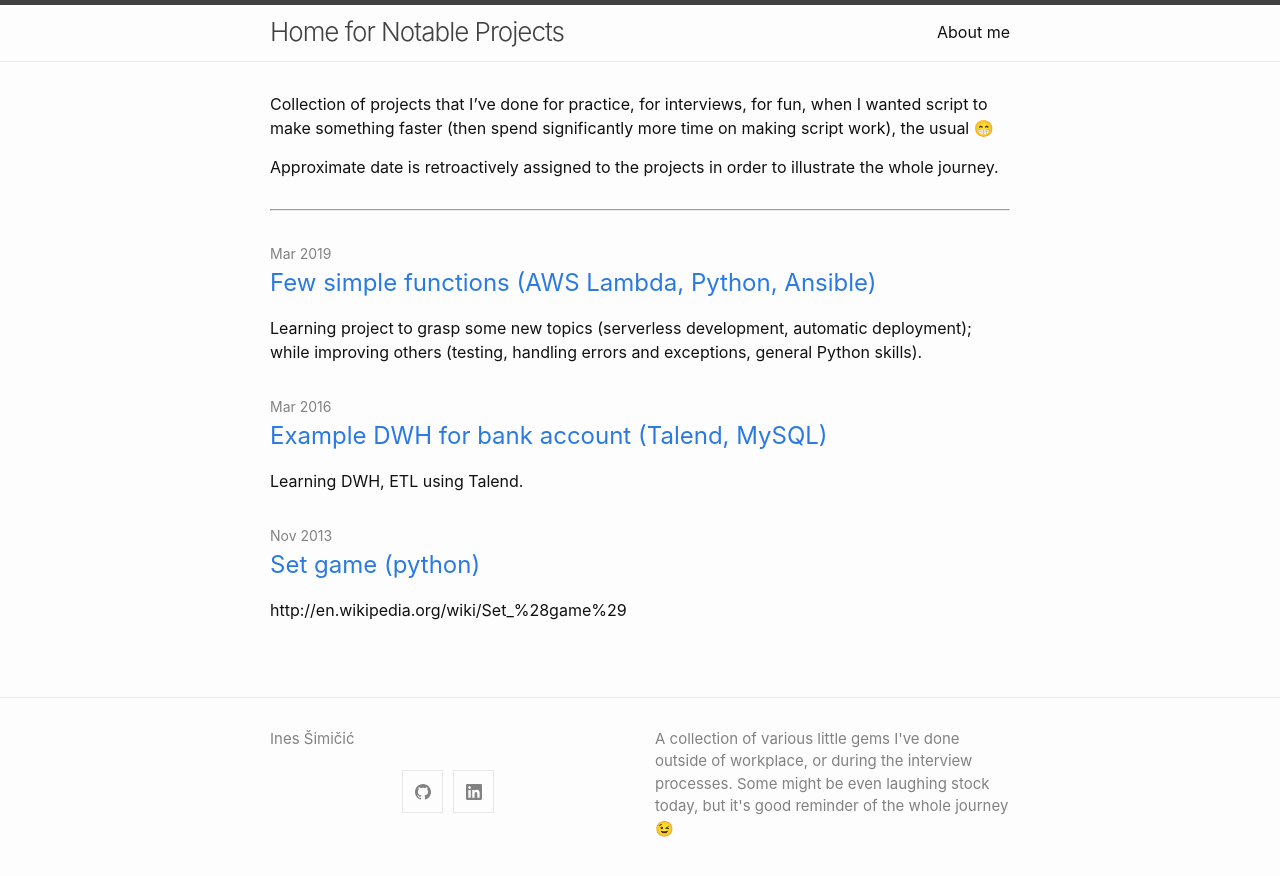
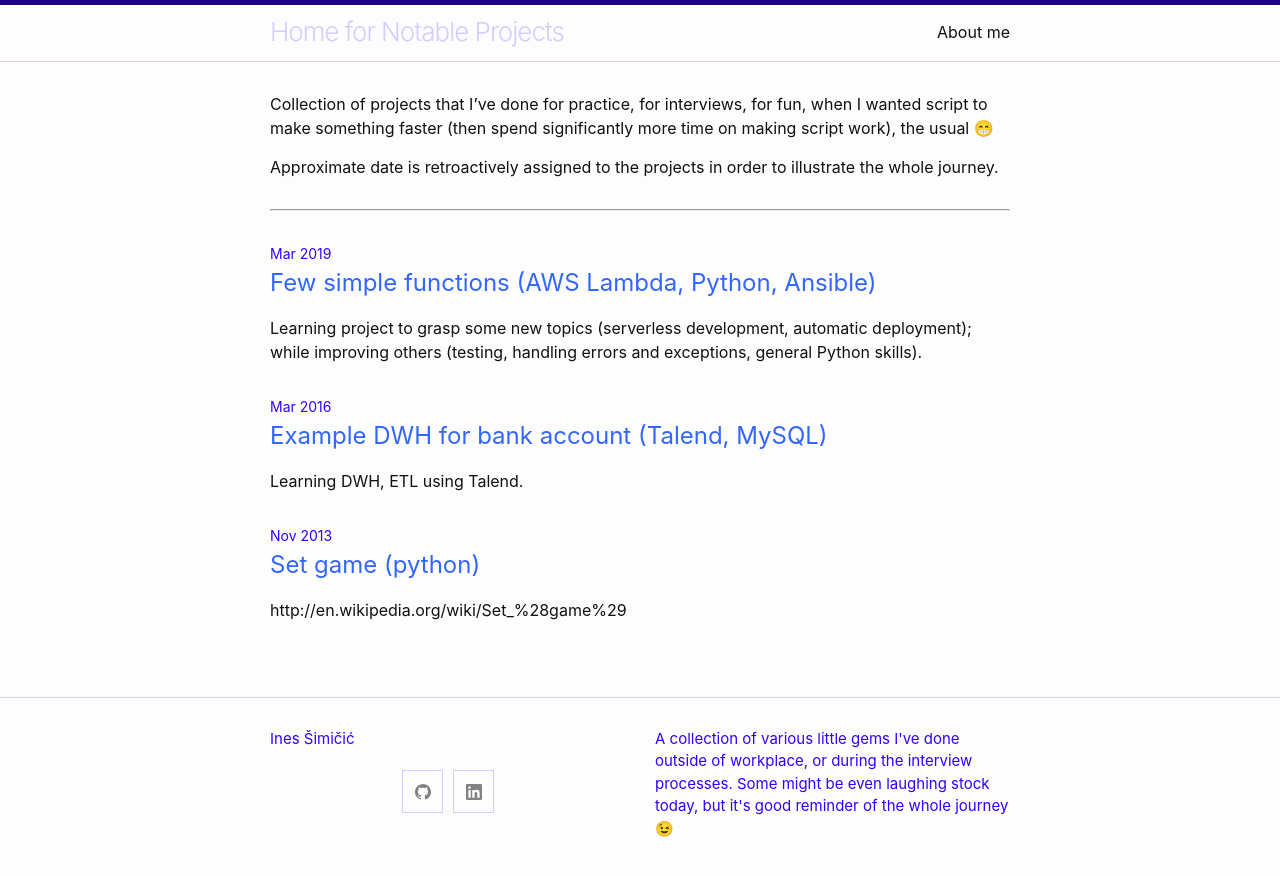
Before and after one commit to inesucrvenom/inesucrvenom.github.io, a Jekyll site: the page built from index.md, in a window 1280 px wide. Shown: the top 876 px of the page. Built offline with Jekyll 4.4.1, drawn with Linux system fonts in a browser that asks for light colours; emoji names are drawn with the system emoji font; the list of posts is cut into pages by our own code.

Commit message:
add skin mine

```diff
--- a/_config.yml
+++ b/_config.yml
@@ -43,6 +43,8 @@
     github: inesucrvenom
     linkedin: inessimicic
 
+  skin:
+    mine
 
 header_pages:
   - about.md
--- /dev/null
+++ b/_sass/minima/skins/mine.scss
@@ -0,0 +1,91 @@
+@charset "utf-8";
+
+$brand-color:           #3300FF !default;
+$brand-color-light:     lighten($brand-color, 40%) !default;
+$brand-color-dark:      darken($brand-color, 25%) !default;
+
+$site-title-color:      $brand-color-light !default;
+
+$text-color:            #111111 !default;
+$background-color:      #fdfdfd !default;
+$code-background-color: #eeeeff !default;
+
+$link-base-color:       #3366FF !default;
+$link-visited-color:    darken($link-base-color, 15%) !default;
+$link-hover-color:      $text-color !default;
+
+$border-color-01:       $brand-color-light !default;
+$border-color-02:       lighten($brand-color, 35%) !default;
+$border-color-03:       $brand-color-dark !default;
+
+$table-text-color:      lighten($text-color, 18%) !default;
+$table-zebra-color:     lighten($brand-color, 46%) !default;
+$table-header-bg-color: lighten($brand-color, 43%) !default;
+$table-header-border:   lighten($brand-color, 37%) !default;
+$table-border-color:    $border-color-01 !default;
+
+
+// Syntax highlighting styles should be adjusted appropriately for every "skin"
+// ----------------------------------------------------------------------------
+
+.highlight {
+  .c     { color: #998; font-style: italic } // Comment
+  .err   { color: #a61717; background-color: #e3d2d2 } // Error
+  .k     { font-weight: bold } // Keyword
+  .o     { font-weight: bold } // Operator
+  .cm    { color: #998; font-style: italic } // Comment.Multiline
+  .cp    { color: #999; font-weight: bold } // Comment.Preproc
+  .c1    { color: #998; font-style: italic } // Comment.Single
+  .cs    { color: #999; font-weight: bold; font-style: italic } // Comment.Special
+  .gd    { color: #000; background-color: #fdd } // Generic.Deleted
+  .gd .x { color: #000; background-color: #faa } // Generic.Deleted.Specific
+  .ge    { font-style: italic } // Generic.Emph
+  .gr    { color: #a00 } // Generic.Error
+  .gh    { color: #999 } // Generic.Heading
+  .gi    { color: #000; background-color: #dfd } // Generic.Inserted
+  .gi .x { color: #000; background-color: #afa } // Generic.Inserted.Specific
+  .go    { color: #888 } // Generic.Output
+  .gp    { color: #555 } // Generic.Prompt
+  .gs    { font-weight: bold } // Generic.Strong
+  .gu    { color: #aaa } // Generic.Subheading
+  .gt    { color: #a00 } // Generic.Traceback
+  .kc    { font-weight: bold } // Keyword.Constant
+  .kd    { font-weight: bold } // Keyword.Declaration
+  .kp    { font-weight: bold } // Keyword.Pseudo
+  .kr    { font-weight: bold } // Keyword.Reserved
+  .kt    { color: #458; font-weight: bold } // Keyword.Type
+  .m     { color: #099 } // Literal.Number
+  .s     { color: #d14 } // Literal.String
+  .na    { color: #008080 } // Name.Attribute
+  .nb    { color: #0086B3 } // Name.Builtin
+  .nc    { color: #458; font-weight: bold } // Name.Class
+  .no    { color: #008080 } // Name.Constant
+  .ni    { color: #800080 } // Name.Entity
+  .ne    { color: #900; font-weight: bold } // Name.Exception
+  .nf    { color: #900; font-weight: bold } // Name.Function
+  .nn    { color: #555 } // Name.Namespace
+  .nt    { color: #000080 } // Name.Tag
+  .nv    { color: #008080 } // Name.Variable
+  .ow    { font-weight: bold } // Operator.Word
+  .w     { color: #bbb } // Text.Whitespace
+  .mf    { color: #099 } // Literal.Number.Float
+  .mh    { color: #099 } // Literal.Number.Hex
+  .mi    { color: #099 } // Literal.Number.Integer
+  .mo    { color: #099 } // Literal.Number.Oct
+  .sb    { color: #d14 } // Literal.String.Backtick
+  .sc    { color: #d14 } // Literal.String.Char
+  .sd    { color: #d14 } // Literal.String.Doc
+  .s2    { color: #d14 } // Literal.String.Double
+  .se    { color: #d14 } // Literal.String.Escape
+  .sh    { color: #d14 } // Literal.String.Heredoc
+  .si    { color: #d14 } // Literal.String.Interpol
+  .sx    { color: #d14 } // Literal.String.Other
+  .sr    { color: #009926 } // Literal.String.Regex
+  .s1    { color: #d14 } // Literal.String.Single
+  .ss    { color: #990073 } // Literal.String.Symbol
+  .bp    { color: #999 } // Name.Builtin.Pseudo
+  .vc    { color: #008080 } // Name.Variable.Class
+  .vg    { color: #008080 } // Name.Variable.Global
+  .vi    { color: #008080 } // Name.Variable.Instance
+  .il    { color: #099 } // Literal.Number.Integer.Long
+}
```
